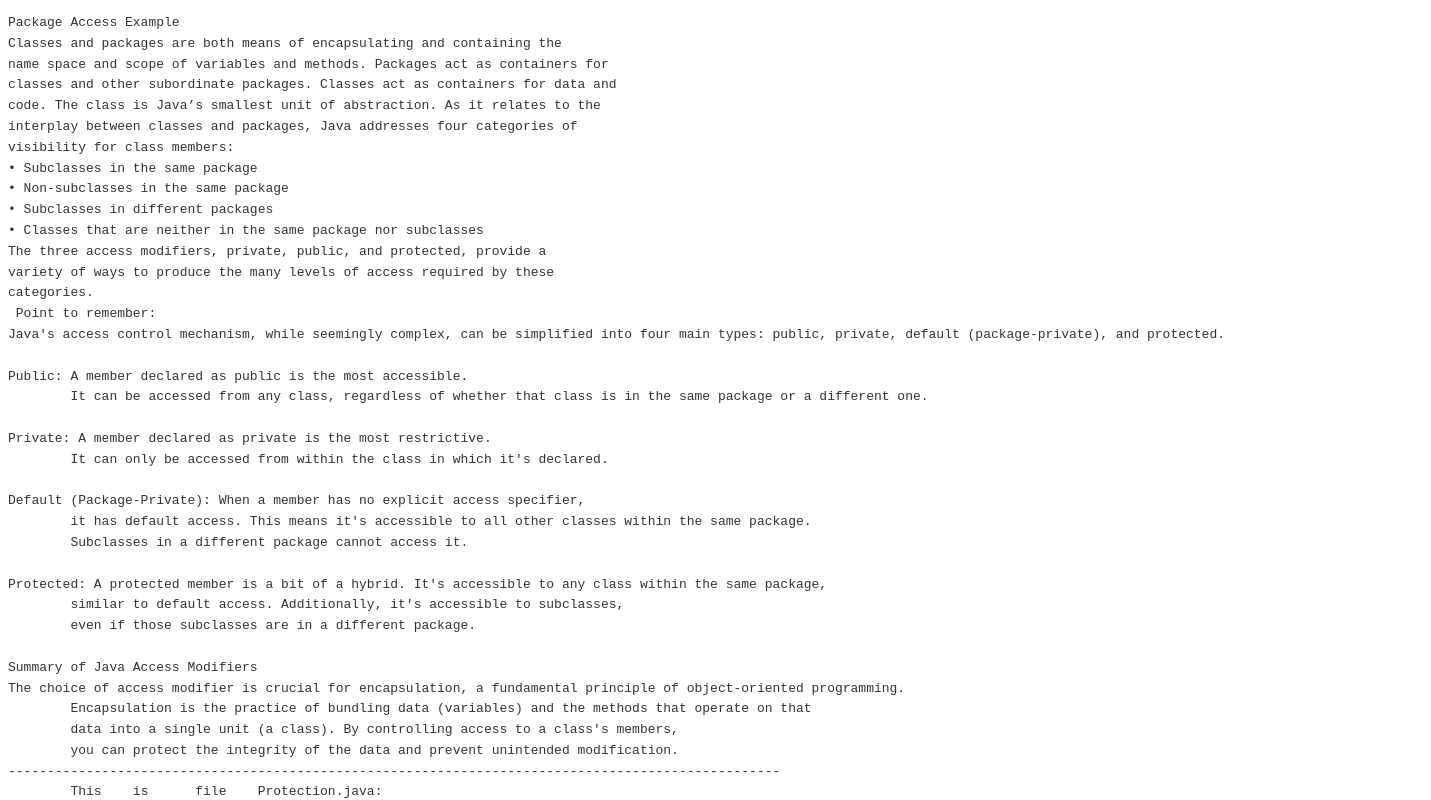
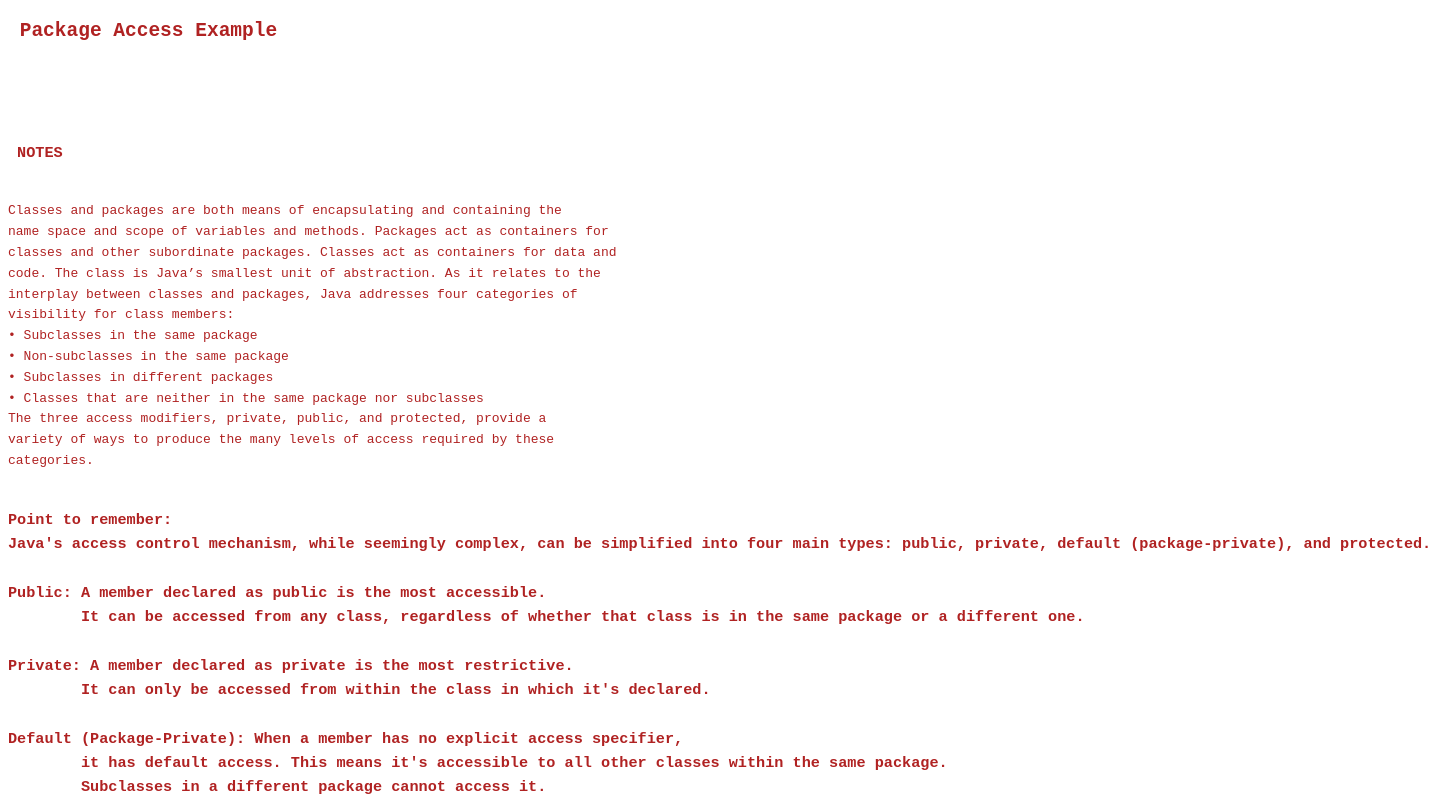
Before and after one commit to vallipedu/interviewstuff, a plain HTML site: page accessexample.html in a window 1280 px wide. Shown: the top 800 px of the page, 1431 px wide, since content can reach past the window. Drawn offline with Linux system fonts and the light colour scheme.

Commit message:
Update accessexample.html

```diff
--- a/accessexample.html
+++ b/accessexample.html
@@ -5,9 +5,11 @@
     <meta name="viewport" content="width=device-width, initial-scale=1.0">
     <title>Java Package Access Demo</title>
 </head>
-<body style="font-family: Arial, sans-serif; line-height: 1.6;color: #333;">
+<body style="font-family: Arial, sans-serif; line-height: 1.6;color: #b02222;">
     <pre>
-Package Access Example
+<h2> Package Access Example</h2>
+    </hr>
+ <h3> NOTES </h3>
 Classes and packages are both means of encapsulating and containing the
 name space and scope of variables and methods. Packages act as containers for
 classes and other subordinate packages. Classes act as containers for data and
@@ -21,7 +23,7 @@ visibility for class members:
 The three access modifiers, private, public, and protected, provide a
 variety of ways to produce the many levels of access required by these
 categories.
- Point to remember:
+ <h3>Point to remember:
 Java's access control mechanism, while seemingly complex, can be simplified into four main types: public, private, default (package-private), and protected.
 
 Public: A member declared as public is the most accessible.
```
